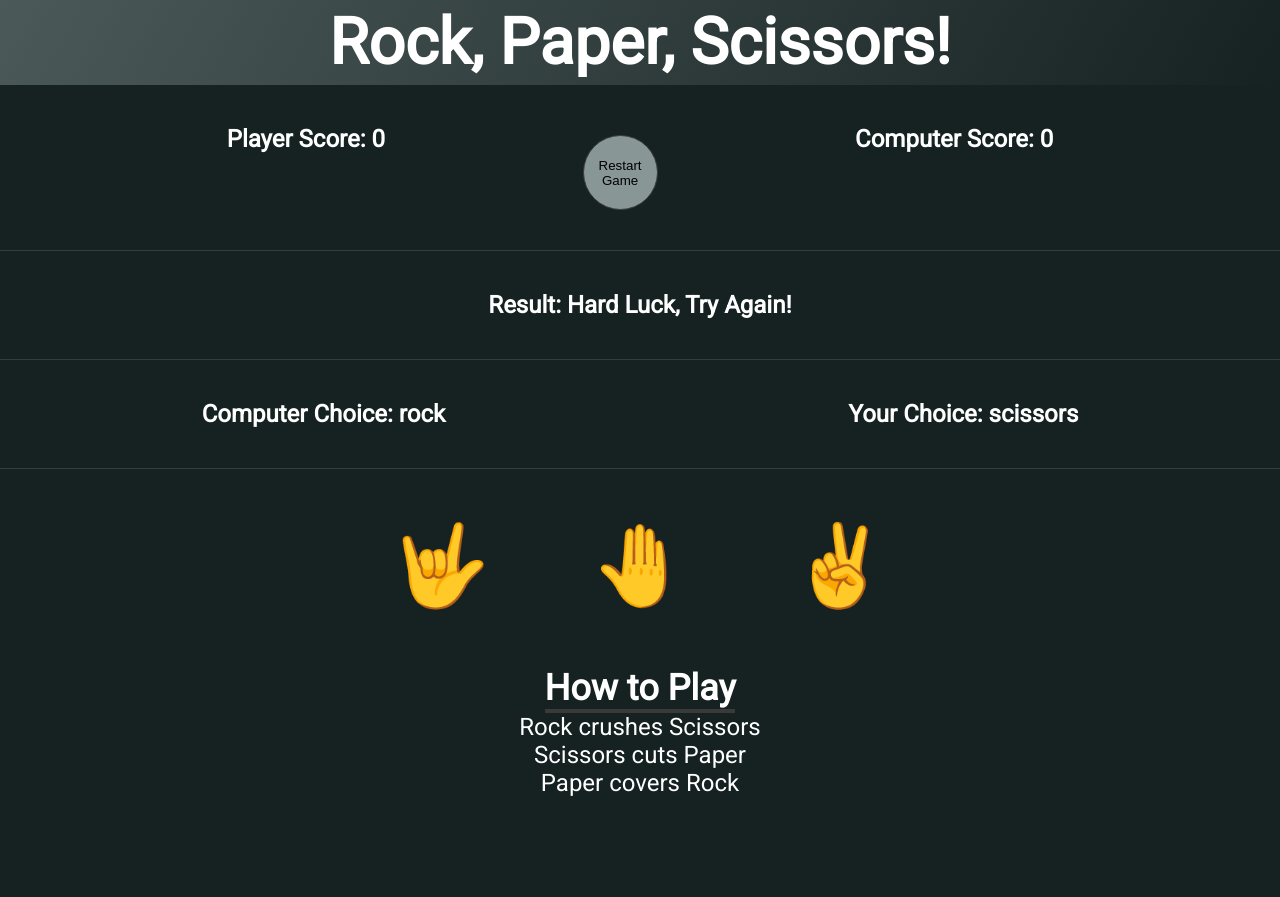
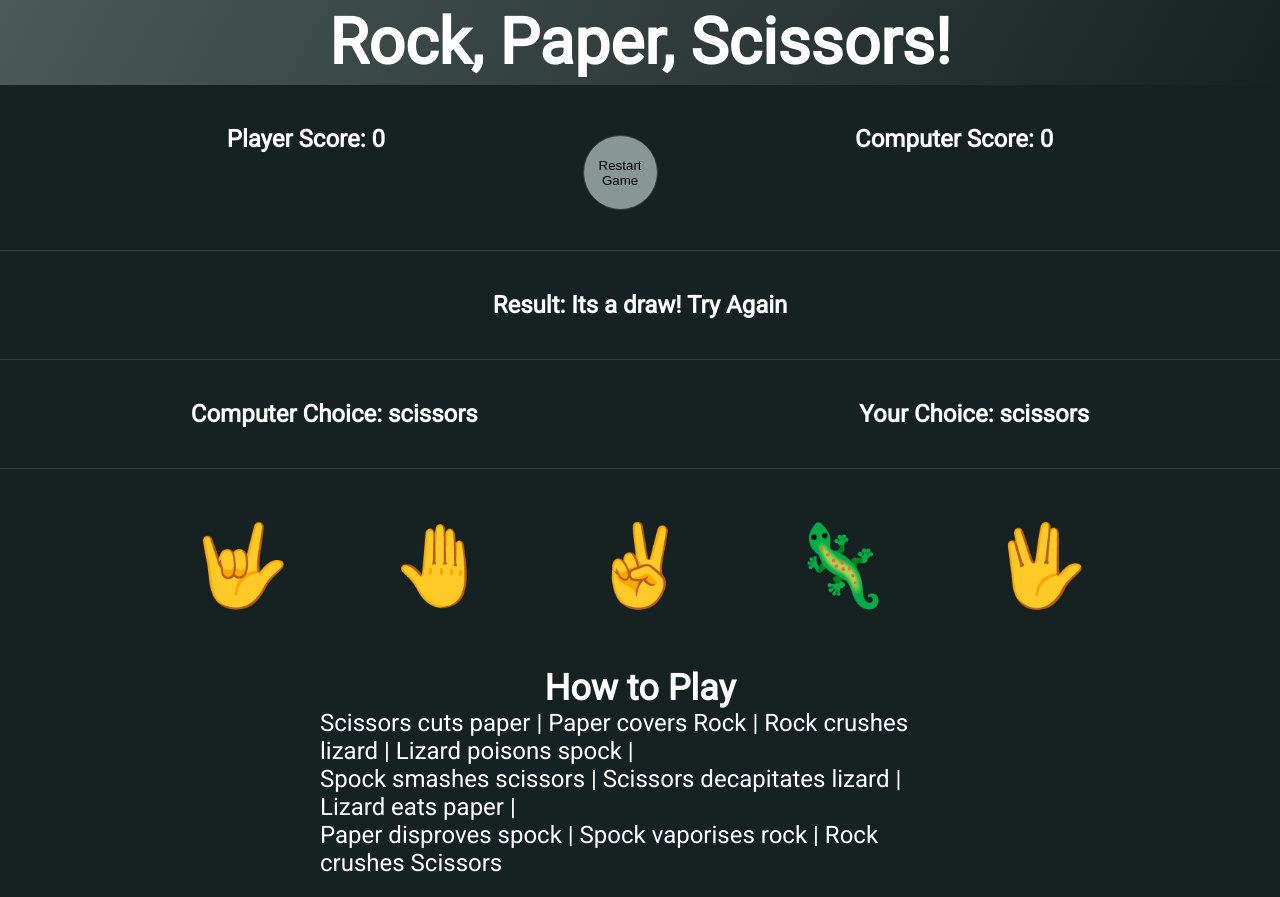
Before and after one commit to Deanbert/rock-paper-scissors, a plain HTML site: page index.html in a window 1280 px wide. Both pictures are taken after a click on the button "✌️". Before the commit the page ends 817 px from the top, so only its background shows below. Drawn offline with Linux system fonts and the light colour scheme; files whose address does not match are found by name.

Commit message:
Add lizard and spock options

```diff
--- a/assets/css/style.css
+++ b/assets/css/style.css
@@ -146,6 +146,7 @@ footer {
     list-style-type: none;
     padding-top: 0.5vh;
     padding-bottom: 0.5vh;
+    max-width: 50vw;
 }
 
 li h2 {
--- a/assets/js/script.js
+++ b/assets/js/script.js
@@ -19,7 +19,7 @@ possibleChoices.forEach(possibleChoice => possibleChoice.addEventListener('click
 // Functions
 //generateComputerChoice and getResult functions taken from Ania Kubow as stated in readme file
 function generateComputerChoice() {
-  const randomNumber = Math.floor(Math.random() * 3) + 1;
+  const randomNumber = Math.floor(Math.random() * 5) + 1;
 
   if (randomNumber === 1) {
     computerChoice = 'rock';
@@ -29,6 +29,12 @@ function generateComputerChoice() {
   }
   if (randomNumber === 3) {
     computerChoice = 'paper';
+  }
+  if (randomNumber === 4) {
+    computerChoice = 'lizard';
+  }
+  if (randomNumber === 5) {
+    computerChoice = 'spock';
   }
   computerChoiceDisplay.innerHTML = computerChoice;
 }
@@ -43,11 +49,23 @@ function getResult() {
   if (computerChoice === 'rock' && userChoice === "scissors") {
     result = 'Hard Luck, Try Again!';
   }
+  if (computerChoice === 'rock' && userChoice === "lizard") {
+    result = 'You have been crushed, Try Again!';
+  }
+  if (computerChoice === 'rock' && userChoice === "spock") {
+    result = 'Congratulations! Computer has been vaporised';
+  }
   if (computerChoice === 'paper' && userChoice === "scissors") {
     result = 'Victory! Keep going for the Big Win.';
   }
   if (computerChoice === 'paper' && userChoice === "rock") {
     result = 'You Lost, but dont Give Up!';
+  }
+  if (computerChoice === 'paper' && userChoice === "lizard") {
+    result = 'Lizard has eaten paper, You win!';
+  }
+  if (computerChoice === 'paper' && userChoice === "spock") {
+    result = 'Spock theory has been disproved, You lose!.';
   }
   if (computerChoice === 'scissors' && userChoice === "rock") {
     result = 'You Won, Show that Computer Whos Boss!';
@@ -55,5 +73,35 @@ function getResult() {
   if (computerChoice === 'scissors' && userChoice === "paper") {
     result = 'Commiserations, You Lost!';
   }
+  if (computerChoice === 'scissors' && userChoice === "lizard") {
+    result = 'You have been decipated, try again!';
+  }
+  if (computerChoice === 'scissors' && userChoice === "spock") {
+    result = 'Spock has smashed the scissors, You Win';
+  }
+  if (computerChoice === 'lizard' && userChoice === "rock") {
+    result = 'Congratulations, you have crushed the lizard';
+  }
+  if (computerChoice === 'lizard' && userChoice === "paper") {
+    result = 'You have been eaten by the lizard, better luck next time';
+  }
+  if (computerChoice === 'lizard' && userChoice === "scissors") {
+    result = 'You have removed the head of your enemy, Flawless Victory!';
+  }
+  if (computerChoice === 'lizard' && userChoice === "spock") {
+    result = 'Oh No, you have been Poisoned, try again!';
+  }
+  if (computerChoice === 'spock' && userChoice === "rock") {
+    result = 'You have been vaporised, better luck next time ';
+  }
+  if (computerChoice === 'spock' && userChoice === "paper") {
+    result = 'You have disprived Spocks theory, Well done!';
+  }
+  if (computerChoice === 'spock' && userChoice === "scissors") {
+    result = 'You have been destroyed';
+  }
+  if (computerChoice === 'spock' && userChoice === "lizard") {
+    result = 'You have poisoned the great Spock, You Win!';
+  }
   resultDisplay.innerHTML = result;
 }
--- a/index.html
+++ b/index.html
@@ -43,16 +43,17 @@
             <button id="rock" class="btn-selector">🤟</button>
             <button id="paper" class="btn-selector">🤚</button>
             <button id="scissors" class="btn-selector">✌️</button>
+            <button id="lizard" class="btn-selector">🦎</button>
+            <button id="spock" class="btn-selector">🖖</button>
         </div>
     </div>
 
     <footer>
-        <div>
-            <ul class="how-to-play">
-                <li><h2>How to Play</h2></li>
-                <li>Rock crushes Scissors</li>
-                <li>Scissors cuts Paper</li>
-                <li>Paper covers Rock</li>
+        <div class="how-to-play">
+                <h2>How to Play</h2>
+                <p>Scissors cuts paper | Paper covers Rock | Rock crushes lizard | Lizard poisons spock |</p>
+                <p>Spock smashes scissors | Scissors decapitates lizard | Lizard eats paper |</p>
+                <p>Paper disproves spock | Spock vaporises rock | Rock crushes Scissors</p>
             </ul>
         </div>
     </footer>
```
